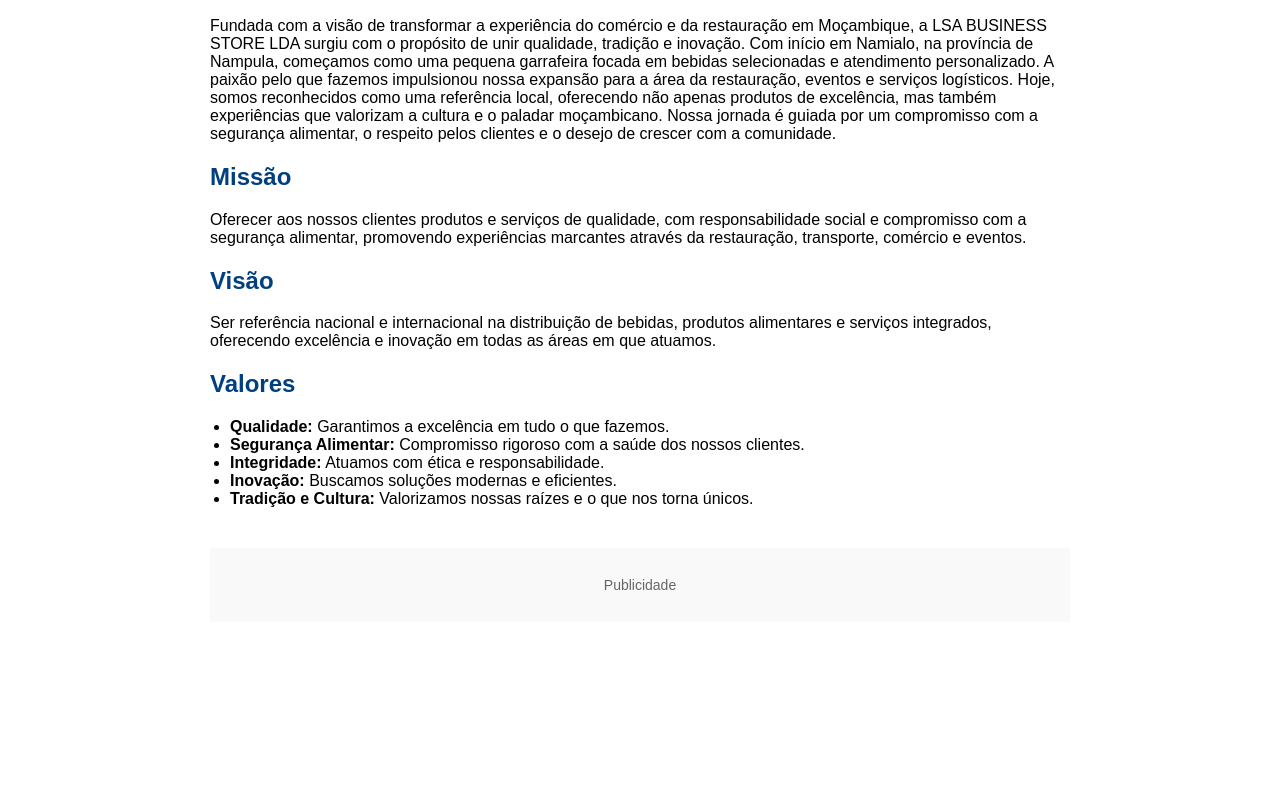
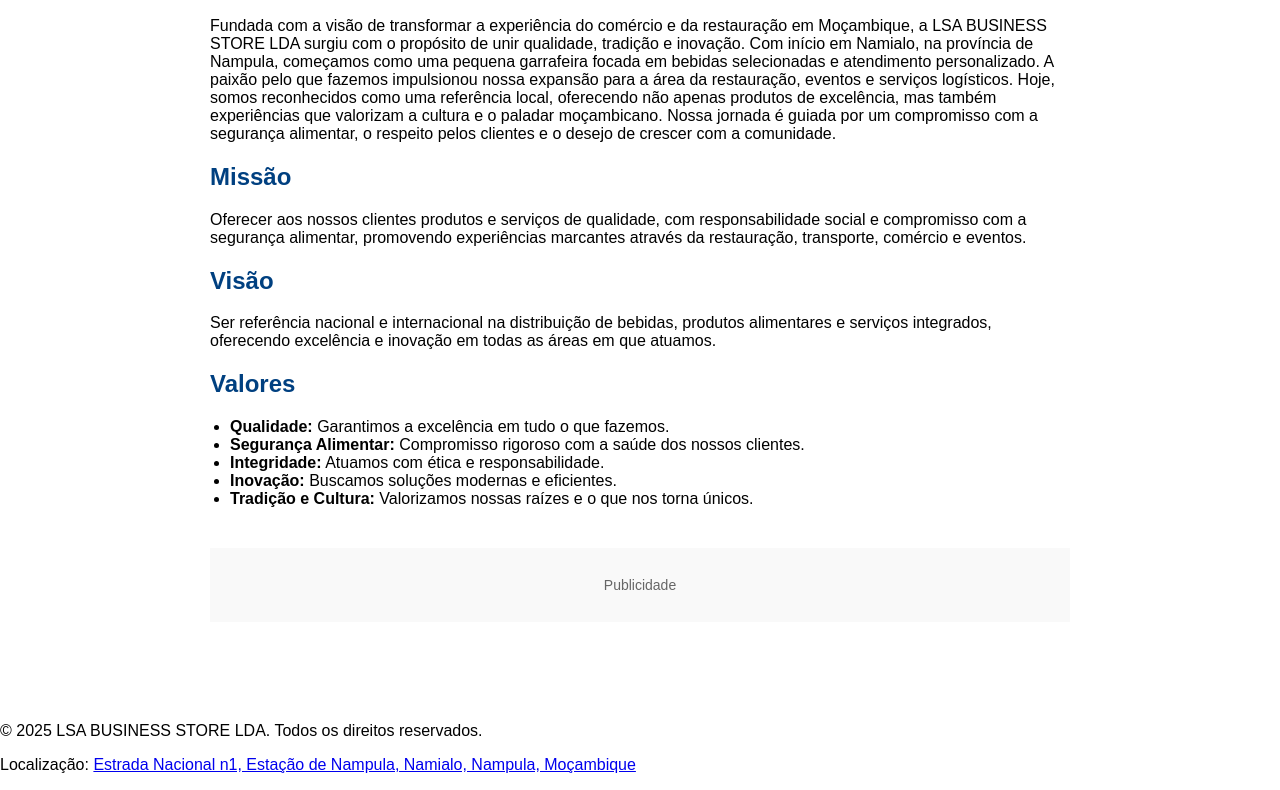
Before and after one commit to lleite1/lsa-business-com, a plain HTML site: page sobre.html in a window 1280 px wide. Shown: the part 211-1001 px from the top of the page. Before the commit the page ends 933 px from the top, so only its background shows below. Drawn offline with Linux system fonts and the light colour scheme.

Commit message:
Update sobre.html

```diff
--- a/sobre.html
+++ b/sobre.html
@@ -103,5 +103,13 @@
 
 </main>
 
+<footer>
+  <p>&copy; 2025 LSA BUSINESS STORE LDA. Todos os direitos reservados.</p>
+  <p>
+    Localização: <a href="https://www.google.com/maps/place/A+GARRAFEIRA+DA+ESTA%C3%87%C3%83O/@-14.9241007,39.9780148,17z" target="_blank">
+    Estrada Nacional n1, Estação de Nampula, Namialo, Nampula, Moçambique</a>
+  </p>
+</footer>
+
 </body>
 </html>
```
